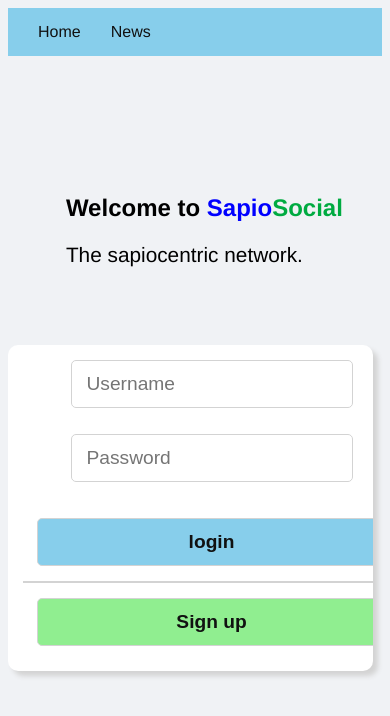
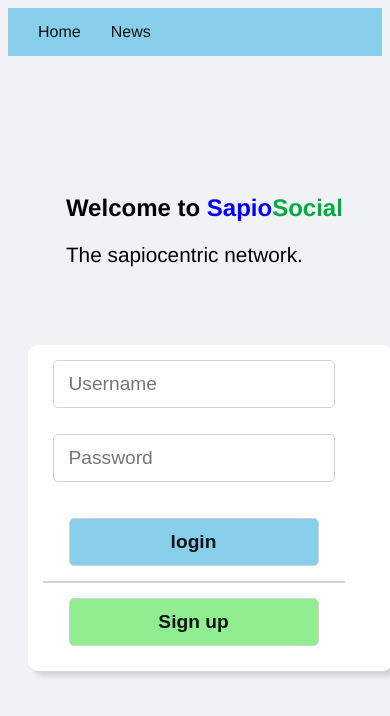
Before and after one commit to sweatshirt0/sapiosocial-js, a React (Create React App) app: page / in a window 390 px wide. Shown: the top 716 px of the page. Built offline with nearby package versions, Linux system fonts and the light colour scheme.

Commit message:
mobile path 3

```diff
--- a/src/index.css
+++ b/src/index.css
@@ -186,7 +186,7 @@ body {
 	.form-wrapper {
 		display: flex;
 		top: 35vh;
-		left: 0px;
+		left: 5vw;
 		padding-left: 15px;
 		width: 350px;
 		overflow: hidden;
@@ -200,6 +200,18 @@ body {
 		width: 250px;
 	}
 
+	.submit {
+		width: 250px;
+	}
+
+	.signup-button {
+		width: 250px;
+	}
+
+	.divider {
+		width: 300px;
+	}
+
 	.home-content-wrapper {
 		margin-top: -150px;
 		left: 11vw;
```
